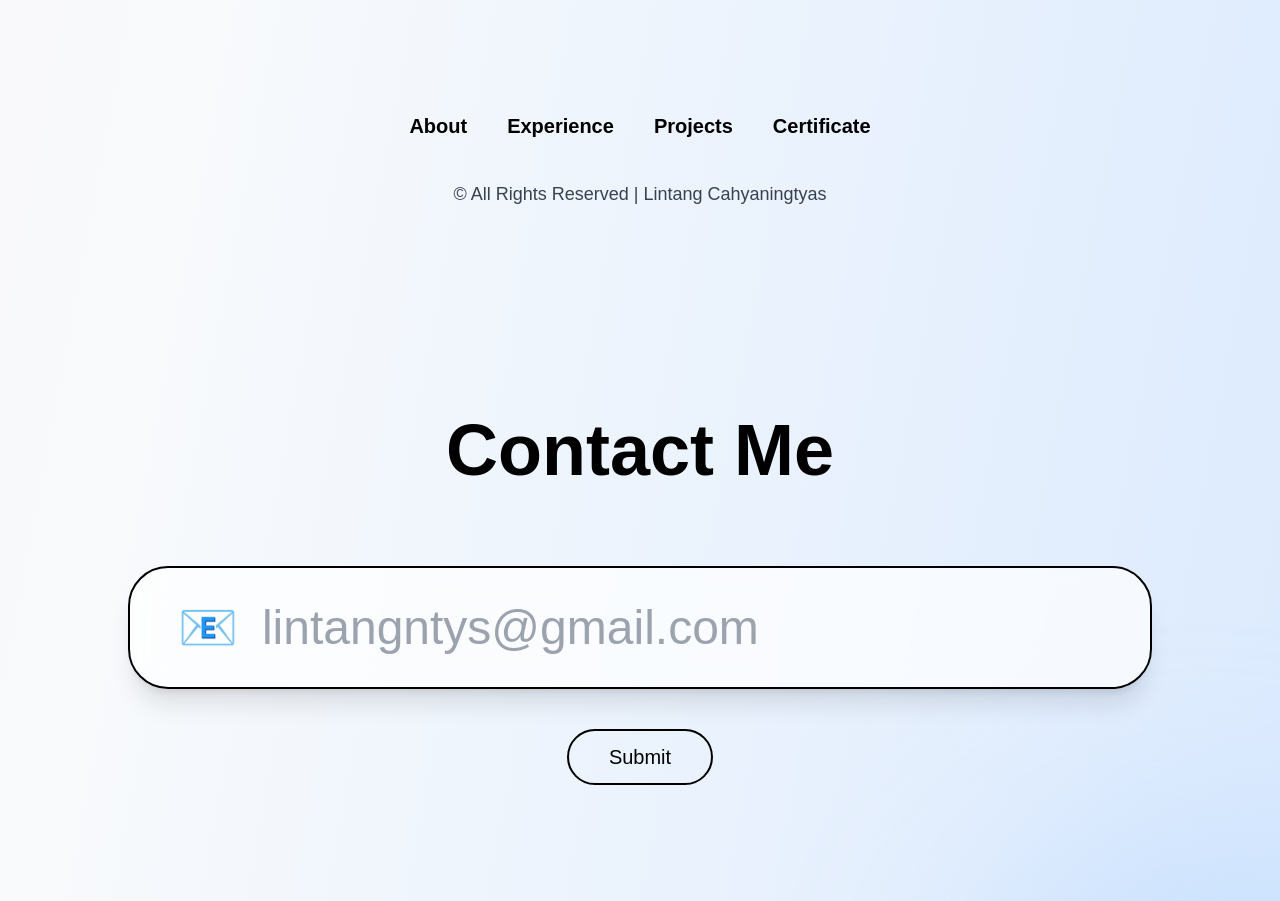
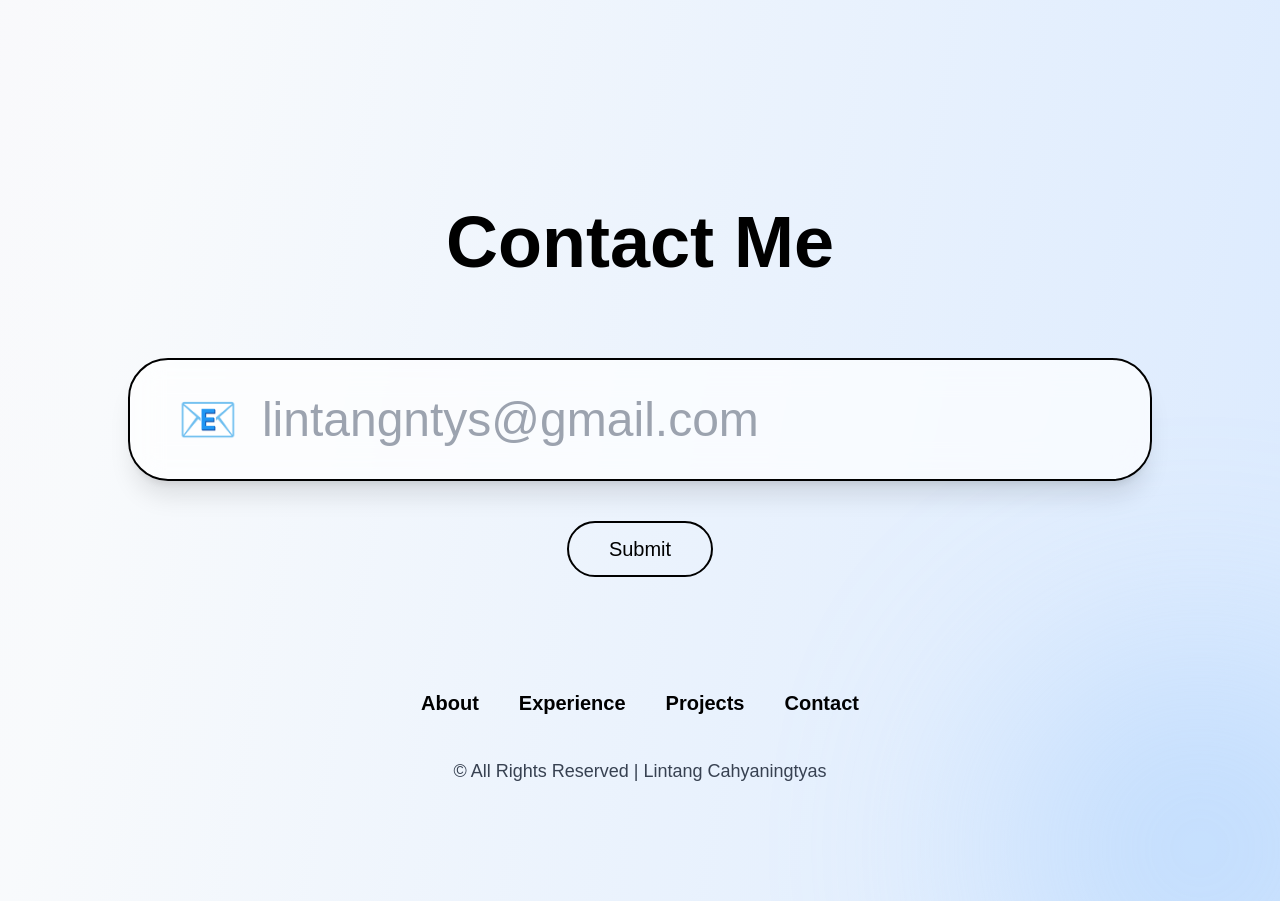
Before and after one commit to lintangntyas/portfolio, a Next.js app: page / in a window 1280 px wide. Shown: the part 5657-6558 px from the top of the page. Built offline with nearby package versions, Linux system fonts and the light colour scheme.

Commit message:
Update page.js

```diff
--- a/app/page.js
+++ b/app/page.js
@@ -804,43 +804,6 @@ export default function Home() {
           </div>
         </div>
 
-        {/* FOOTER */}
-        <div className="flex gap-10 mt-28 text-xl font-semibold flex-wrap justify-center">
-
-          <button
-            onClick={() => scrollToSection("about")}
-            className="hover:text-pink-500 transition duration-300"
-          >
-            About
-          </button>
-
-          <button
-            onClick={() => scrollToSection("experience")}
-            className="hover:text-blue-500 transition duration-300"
-          >
-            Experience
-          </button>
-
-          <button
-            onClick={() => scrollToSection("projects")}
-            className="hover:text-purple-500 transition duration-300"
-          >
-            Projects
-          </button>
-
-          <button
-            onClick={() => scrollToSection("certificate")}
-            className="hover:text-pink-500 transition duration-300"
-          >
-            Certificate
-          </button>
-
-        </div>
-
-        <p className="mt-10 text-lg text-gray-700 text-center">
-          © All Rights Reserved | Lintang Cahyaningtyas
-        </p>
-
       </section>
 
       {/* CONTACT */}
```
